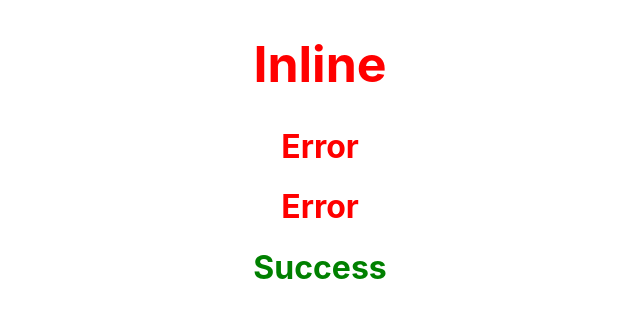
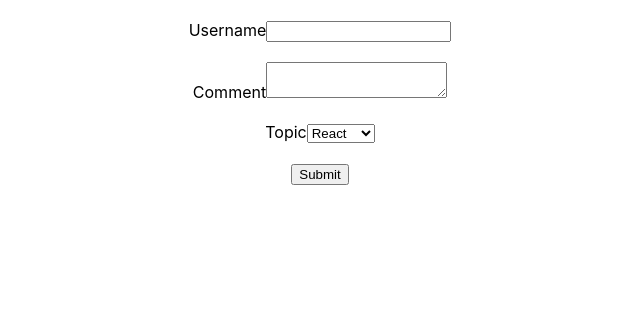
Before and after one commit to VelupulaHinduja/LearnReact, a React (Create React App) app: page / in a window 1280 px wide. Shown: the top 318 px of the page, without its empty margins (320-960 px from the left). Built offline with nearby package versions, Linux system fonts and the light colour scheme.

Commit message:
Add. form component and form handling

```diff
--- a/src/App.js
+++ b/src/App.js
@@ -14,6 +14,7 @@ import StyleSheets from "./Components/StyleSheets";
 import Inline from "./Components/Inline";
 import "./styleSheets.css"
 import StylesModules from "./styleSheets.module.css"
+import Form from "./Components/Form";
 
 function App() {
 	return (
@@ -30,9 +31,10 @@ function App() {
       {/* <UserGreeting/> */}
       {/* <NameList/> */}
       {/* <StyleSheets primary={true}/> */}
-      <Inline/>
+      {/* <Inline/>
       <h1 className="error">Error</h1>
-      <h1 className={StylesModules.success}>Success</h1>
+      <h1 className={StylesModules.success}>Success</h1> */}
+      <Form/>
 		</div>
 	);
 }
--- /dev/null
+++ b/src/Components/Form.js
@@ -0,0 +1,57 @@
+import React, { Component } from "react";
+
+class Form extends Component {
+	constructor(props) {
+		super(props);
+
+		this.state = {
+			username: "",
+			comment: "",
+			topic: "React",
+		};
+	}
+	handleUsername = (event) => {
+		this.setState({ username: event.target.value });
+	};
+	handleComment = (event) => {
+		this.setState({ comment: event.target.value });
+	};
+	handleTopic = (event) => {
+		this.setState({ topic: event.target.value });
+	};
+    handleSubmit = (event) => {
+        alert(`${this.state.username} ${this.state.comment} ${this.state.topic}`)
+        event.preventDefault();
+    };
+
+	render() {
+        const {username, comment, topic} =this.state
+		return (
+			<form onSubmit={this.handleSubmit}>
+                <br/>
+				<div>
+					<label>Username</label>
+					<input type="text" value={username} onChange={this.handleUsername} />
+				</div>
+                <br/>
+				<div>
+					<label>Comment</label>
+					<textarea value={comment} onChange={this.handleComment} />
+				</div>
+                <br/>
+				<div>
+					<label>Topic</label>
+					<select value={topic} onChange={this.handleTopic}>
+						<option value="React">React</option>
+						<option value="Vue">Vue</option>
+						<option value="Angular">Angular</option>
+					</select>
+				</div>
+                <br/>
+                <button type="submit">Submit</button>
+			</form>
+		);
+	}
+}
+
+export default Form;
```
